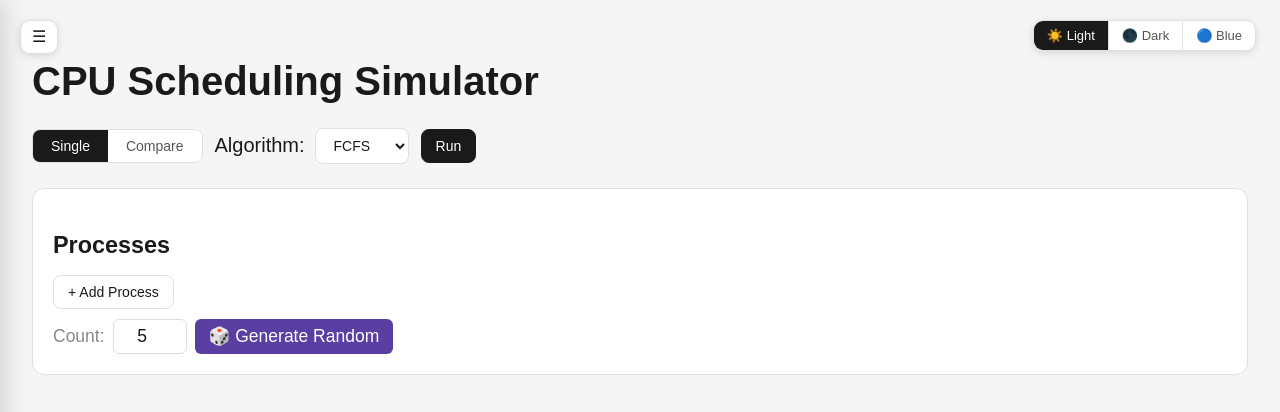
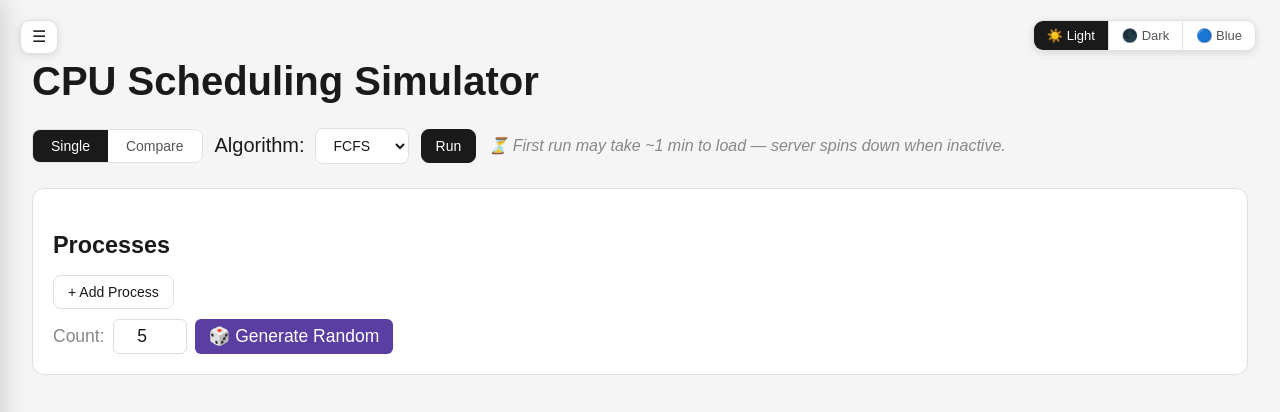
Before and after one commit to J-Koral/cpu-scheduling-simulator, a plain HTML site: page index.html in a window 1280 px wide. Drawn offline with Linux system fonts and the light colour scheme.

Commit message:
Final Version

```diff
--- a/css/layout.css
+++ b/css/layout.css
@@ -33,3 +33,9 @@
 #comparison-results h3 { margin-bottom: 12px; }
 
 #averages { display: flex; gap: 16px; }
+
+#server-notice {
+    font-size: 16px;
+    color: var(--text-muted);
+    font-style: italic;
+}
--- a/index.html
+++ b/index.html
@@ -80,6 +80,7 @@
     </div>
 
     <button id="run-algorithm">Run</button>
+    <span id="server-notice">⏳ First run may take ~1 min to load — server spins down when inactive.</span>
 </div>
 
 <!-- Process List -->
--- a/js/api.js
+++ b/js/api.js
@@ -41,6 +41,7 @@ async function runAlgorithm() {
         const data = await response.json()
         console.log('Received from /simulate:', data)
         renderResults(data)
+        document.getElementById('server-notice').style.display = 'none'
         saveRecent({
             mode:              'single',
             algorithm,
@@ -85,6 +86,7 @@ async function runComparison() {
         const data = await response.json()
         console.log('Received from /compare:', data)
         renderComparison(data.results)
+        document.getElementById('server-notice').style.display = 'none'
         saveRecent({
             mode:         'compare',
             algorithms,
```
